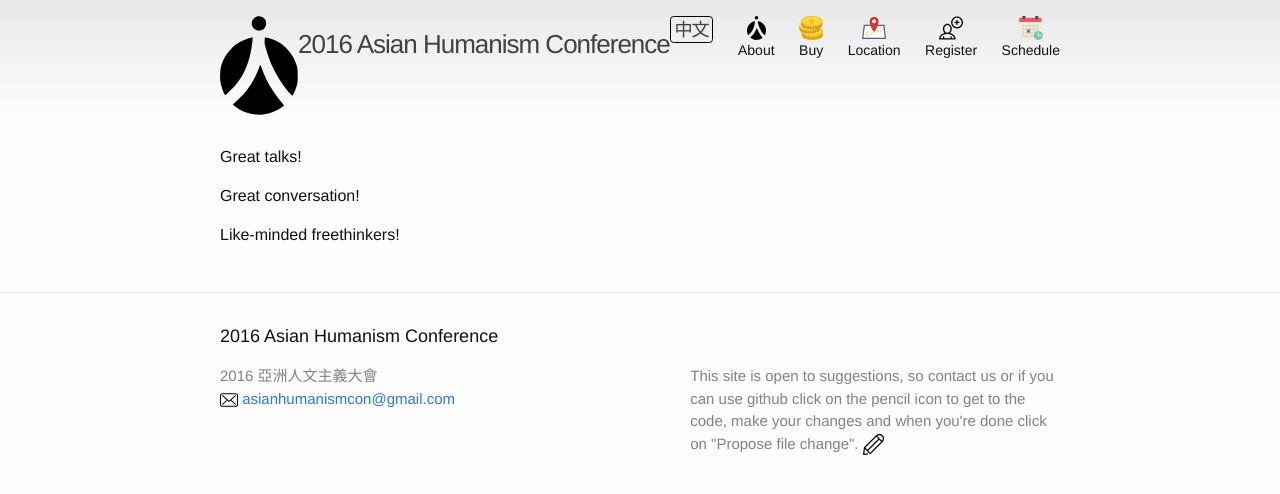
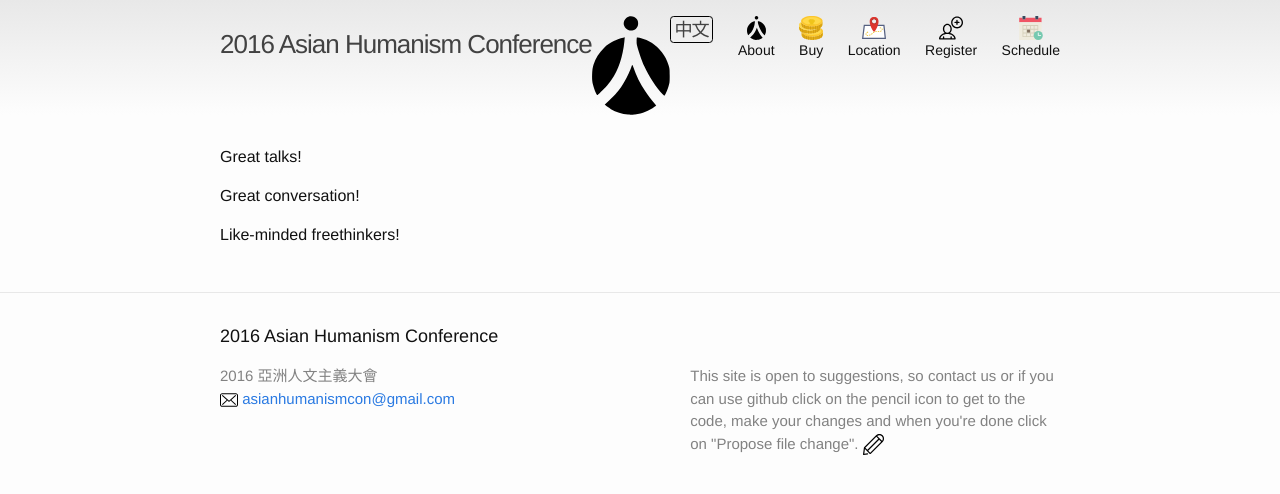
Before and after one commit to Strangehill/ash, a Jekyll site: the page built from index.md, in a window 1280 px wide. Shown: the top 494 px of the page. Built offline with Jekyll 4.4.1, drawn with Linux system fonts in a browser that asks for light colours.

Commit message:
brought logo into same element as rest of header

```diff
--- a/_includes/header.html
+++ b/_includes/header.html
@@ -15,12 +15,11 @@
   {% endif %}
 {% endif %}
 
-    <a class="site-title" href="{{ site.baseurl }}{{ this-lang-path-to-index }}">
-      <img alt="Logo for Asian Humanists" src="/assets/icons/ASH-logo.svg" style="width:3em;">
-    </a>
-
     <span class="site-title">
-      <a href="{{ site.baseurl }}{{ this-lang-path-to-index }}">
+      <a class="site-title-logo" href="{{ site.baseurl }}{{ this-lang-path-to-index }}">
+        <img alt="Logo for Asian Humanists" src="/assets/icons/ASH-logo.svg" style="width:3em;">
+      </a>
+      <a class="site-title" href="{{ site.baseurl }}{{ this-lang-path-to-index }}">
         {% if page.language == "en" %}
         {{ site.title }}
         {% elsif page.language == "zh" %}
```
